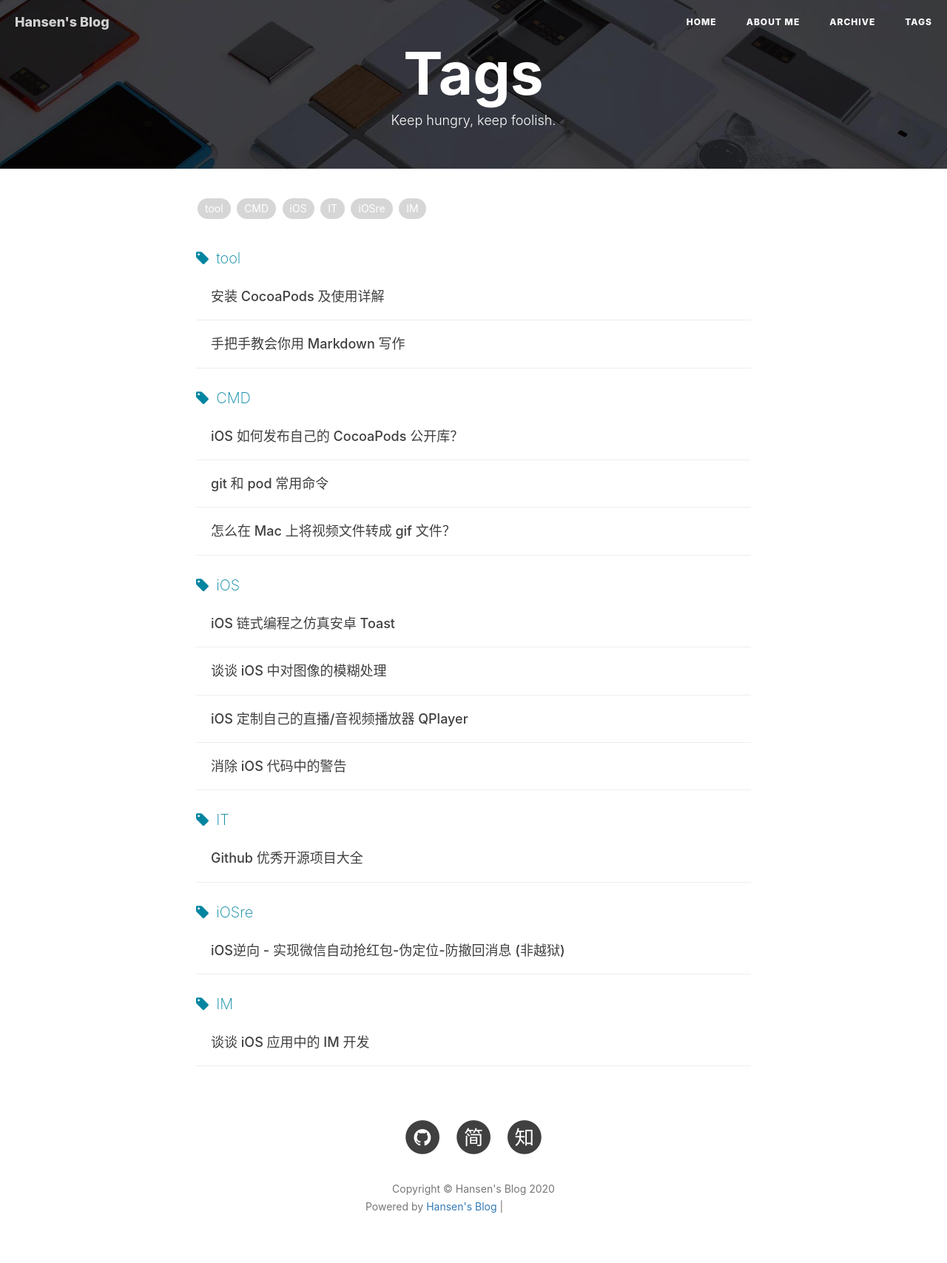
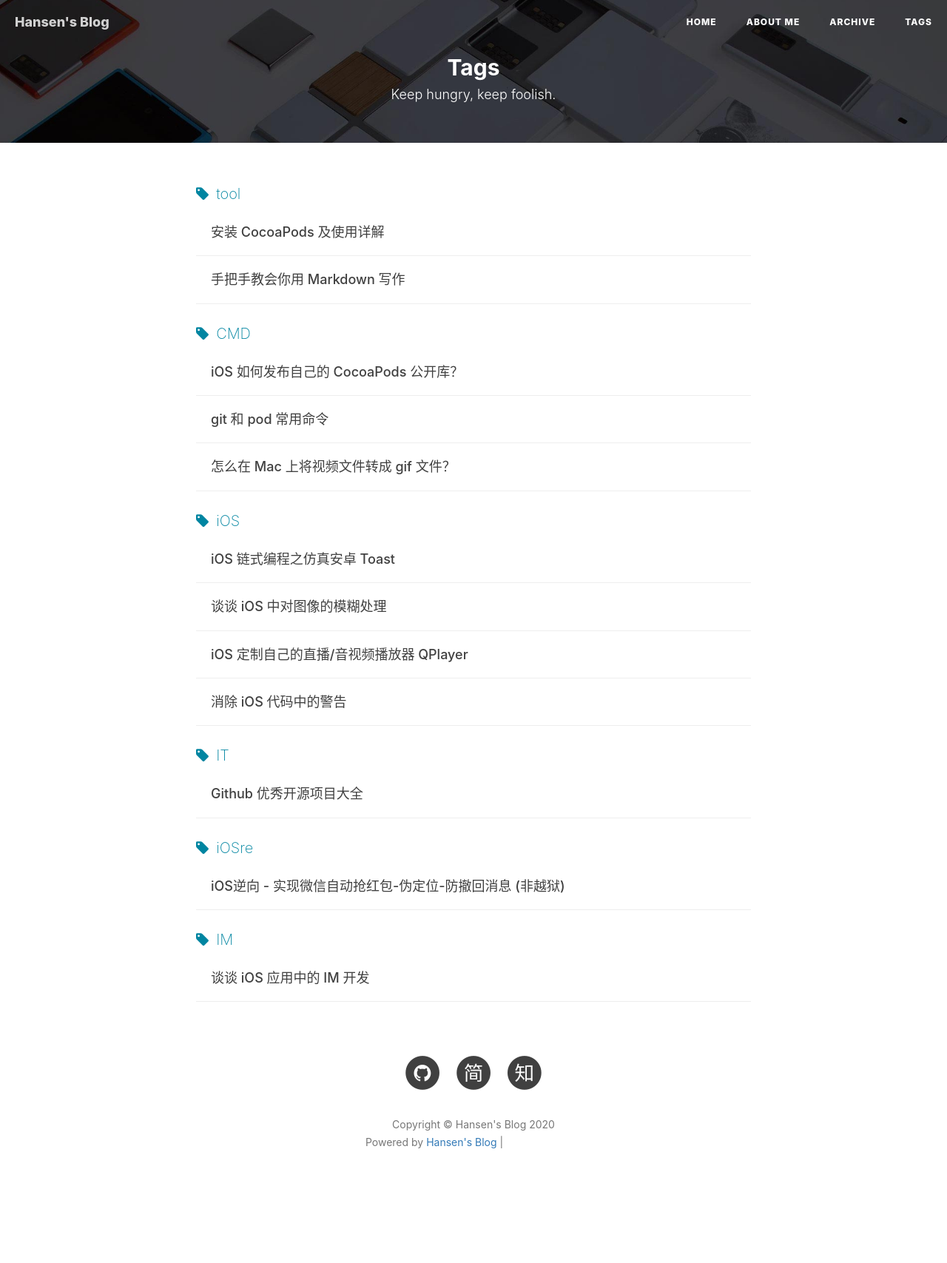
Before and after one commit to itenfay/itenfay.github.io, a Jekyll site: the page built from tags.html, in a window 1280 px wide. Shown: the whole page at 74% size. Built offline with Jekyll 4.4.1, drawn with Linux system fonts in a browser that asks for light colours; nearby versions of some CDN libraries; comment, search, counter and statistics services are not loaded; after the commit the page ends 1620 px from its top, so only the background shows below that; grey boxes are pictures that could not be loaded.

Commit message:
[::] adjust the font size for tags.html

```diff
--- a/tags.html
+++ b/tags.html
@@ -11,7 +11,7 @@ header-img: "images/tag-bg.jpg"
         <div class="row">
             <div class="col-lg-8 col-lg-offset-2 col-md-10 col-md-offset-1">
                 <div class="site-heading" id="tag-heading">
-                    <h1>{% if page.title %}{{ page.title }}{% else %}{{ site.title }}{% endif %}</h1>
+                    <h2>{% if page.title %}{{ page.title }}{% else %}{{ site.title }}{% endif %}</h2>
                     <span class="subheading">{{ page.description }}</span>
                 </div>
             </div>
@@ -24,7 +24,8 @@ header-img: "images/tag-bg.jpg"
 	<div class="row">
 		<div class="col-lg-8 col-lg-offset-2 col-md-10 col-md-offset-1">
             <!-- 标签云 -->
-			<div id='tag_cloud' class="tags">
+            <!-- <div id='tag_cloud' class="tags"> -->
+			<div class="tags">
 				{% for tag in site.tags %}
 				<a href="#{{ tag[0] }}" title="{{ tag[0] }}" rel="{{ tag[1].size }}">{{ tag[0] }}</a>
 				{% endfor %}
@@ -37,10 +38,12 @@ header-img: "images/tag-bg.jpg"
                     <span class="tag-text">{{ tag[0] }}</span>
                 </span>
 				{% for post in tag[1] %}
-				  <!-- <li class="listing-item">
+				<!--
+				  <li class="listing-item">
 				  <time datetime="{{ post.date | date:"%Y-%m-%d" }}">{{ post.date | date:"%Y-%m-%d" }}</time>
 				  <a href="{{ post.url }}" title="{{ post.title }}">{{ post.title }}</a>
-				  </li> -->
+				  </li>
+				-->
 				 <div class="post-preview">
 				    <a href="{{ post.url | prepend: site.baseurl }}">
 				        <h4 class="post-title">
```
